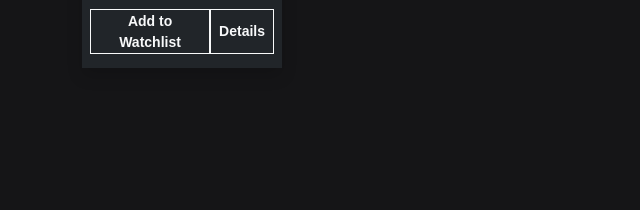
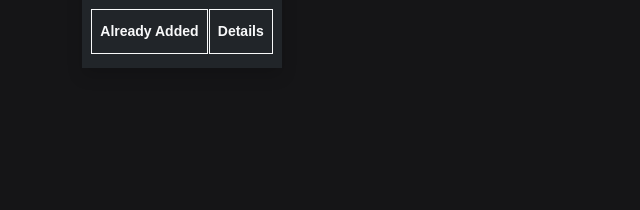
Before and after one commit to thisBedBugBytes/Movie-Site, a PHP site: page /movies.php in a window 1280 px wide. Shown: the part 558-768 px from the top of the page, without its empty margins (0-640 px from the left). Run offline with PHP 8.4, Linux system fonts and the light colour scheme; the visitor is signed in with stand-in values (Sample User, id 1); data comes from the database, SQL or seed files in the repository; tables that the repository leaves empty or names only in its code hold one stand-in row (values such as "Sample post"); data that the repository does not hold is empty.

Commit message:
watchlist db connection updated

```diff
--- a/admin/inc/essentials.php
+++ b/admin/inc/essentials.php
@@ -5,6 +5,7 @@ function redirect($url)
     echo "
         <script>window.location.href='$url' </script>
     ";
+    exit();
 }
 #alert
 function alert($type, $msg){
--- a/movies.php
+++ b/movies.php
@@ -4,6 +4,20 @@ include("navbar.php");
 include('admin/inc/essentials.php');
 include('admin/inc/db_config.php');
 include('admin/inc/links.php');
+
+session_start();
+if ($_SERVER['REQUEST_METHOD'] === 'POST') {
+    if (isset($_SESSION['userLogin']) && $_SESSION['userLogin'] == true) {
+        $movie_id = $_POST['movie_id'];
+        $user_id = $_SESSION['userID'];
+        $sql = "INSERT INTO `watchlist` (`movie_id`, `user_id`) VALUES ('$movie_id','$user_id')";
+        $sql_run = mysqli_query($con, $sql);
+        if ($sql_run) {
+            redirect('movies.php');
+        }
+    } else redirect("login.php");
+}
+
 ?>
 <style>
     .navbar {
@@ -98,8 +112,10 @@ include('admin/inc/links.php');
 </nav>
 
 <?php
-$sql = "SELECT * FROM movies";
+$user_id = $_SESSION['userID'];
+$sql = "SELECT m.movie_id as movie_id, title, director, genre, poster, duration_min, release_date, user_id, genre , rating FROM movies as m LEFT JOIN watchlist as w on m.movie_id=w.movie_id;";
 $result = mysqli_query($con, $sql);
+
 ?>
 
 <div class="container">
@@ -107,6 +123,8 @@ $result = mysqli_query($con, $sql);
         <?php
         if (mysqli_num_rows($result) > 0) {
             while ($row = mysqli_fetch_assoc($result)) {
+                $watchlistadd = false;
+
         ?>
                 <div class="col-lg-2 col-md-4 my-2">
                     <div class="card border-0 shadow" style="width: 200px; margin:auto; height: 460px;">
@@ -125,6 +143,7 @@ $result = mysqli_query($con, $sql);
                             <li class="list-group-item bg-dark text-white outfit-regular" style="padding: 0.3rem;">Rating: <?php echo htmlspecialchars($row['rating']); ?></li>
                             <span style="font-size: 0.8rem; margin-left: 5px;">
                                 <?php
+                                $movie_id = $row['movie_id'];
                                 $rating = $row['rating'];
                                 $fullStars = floor($rating);
                                 $halfStar = ($rating - $fullStars) >= 0.5;
@@ -145,8 +164,15 @@ $result = mysqli_query($con, $sql);
                         </ul>
                         <div class="card-body bg-dark text-white outfit-regular" style="padding: 0.5rem;">
                             <div class="d-flex justify-content-evenly">
-                                <a href="#" class="btn btn-sm btn-outline-light outfit-regular rounded-0 fw-bold shadow-none d-flex justify-content-center align-items-center" style="height: 45px;">Add to Watchlist</a>
-                                <a href="#" class="btn btn-sm btn-outline-light outfit-regular rounded-0 fw-bold shadow-none d-flex justify-content-center align-items-center" style="height: 45px;">Details</a>
+                                <?php if ($row['user_id'] == $user_id && $user_id != NULL): ?>
+                                    <a href="#" class="btn btn-sm btn-outline-light outfit-regular rounded-0 fw-bold shadow-none d-flex justify-content-center align-items-center" style="height: 45px;">Already Added</a>
+                                    <a href="details.php" class="btn btn-sm btn-outline-light outfit-regular rounded-0 fw-bold shadow-none d-flex justify-content-center align-items-center" style="height: 45px;">Details</a>
+                                <?php else: ?>
+                                    <form action="movies.php" method="POST">
+                                        <button type="submit" name="movie_id" value="<?php echo $movie_id;?>" class="btn btn-sm btn-outline-light outfit-regular rounded-0 fw-bold shadow-none d-flex justify-content-center align-items-center" style="height: 45px;">Add to Watchlist</button>
+                                    </form>
+                                    <a href="details.php" class="btn btn-sm btn-outline-light outfit-regular rounded-0 fw-bold shadow-none d-flex justify-content-center align-items-center" style="height: 45px;">Details</a>
+                                <?php endif; ?>
                             </div>
                         </div>
                     </div>
@@ -159,6 +185,6 @@ $result = mysqli_query($con, $sql);
         ?>
     </div
 </div>
-    <?php
+<?php
     include("footer.php");
-    ?>
+?>
```
